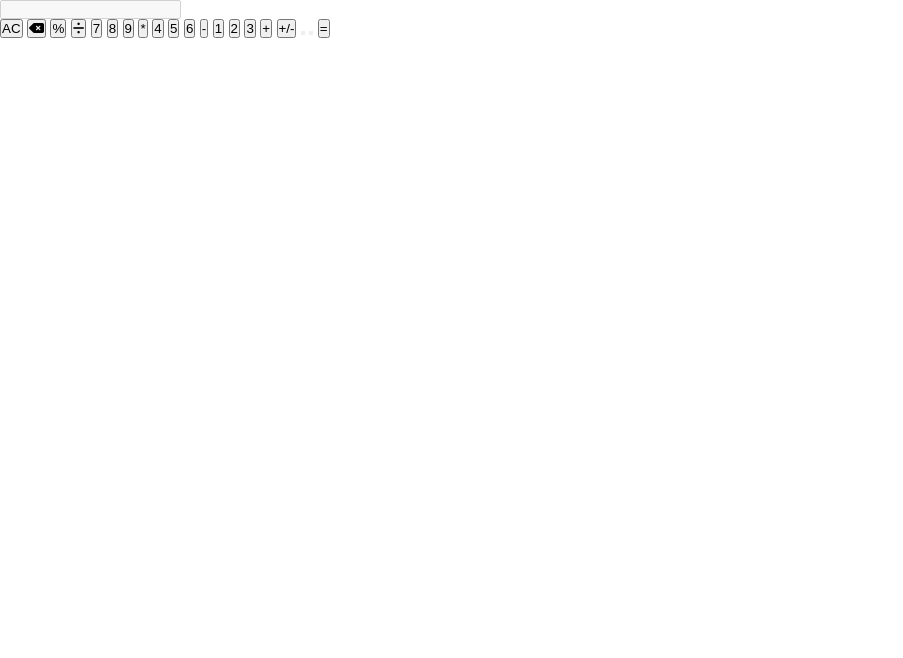
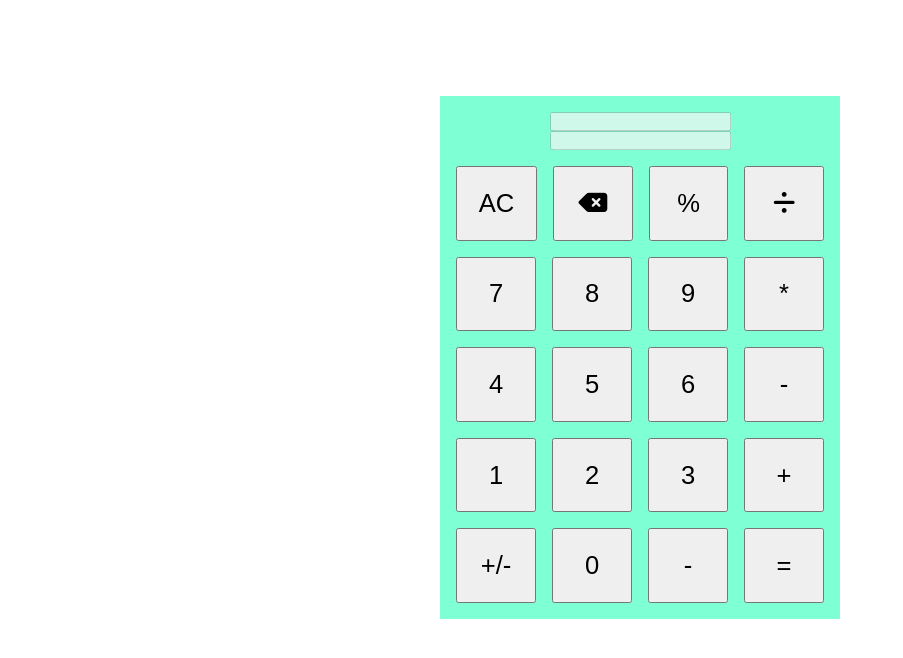
Before and after one commit to OguzhanKadakal/odin-project-calculator, a plain HTML site: page index.html in a window 1280 px wide. Shown: the whole page, without its empty margins (0-903 px from the left). Drawn offline with Linux system fonts and the light colour scheme; a web font is replaced by a local one.

Commit message:
Add several styles

```diff
--- a/index.html
+++ b/index.html
@@ -10,12 +10,15 @@
 </head>
 <body>
     <div id="calculator">
-        <input id="display" type="text" disabled>
+        <div id="display-container">
+            <input id="display-top" class="display-screen" type="text" disabled>
+            <input id="display" class="display-screen" type="text" disabled>
+        </div>
         <div id="button-container">
-            <button id="allClear" class="btn-delete">AC</button>
-            <button id="delete" class="btn-delete"><i class="fa-solid fa-delete-left"></i></button>
+            <button id="allClear" class="btn delete">AC</button>
+            <button id="deleteArrow" class="btn delete"><i class="fa-solid fa-delete-left"></i></button>
             <button id="modular" class="btn modular">%</button>
-            <button id="divide" class="btn-operator"><i class="fa-solid fa-divide"></i></button>
+            <button id="divide" class="btn operator"><i class="fa-solid fa-divide"></i></button>
 
             <button id="seven" class="btn number">7</button>
             <button id="eight" class="btn number">8</button>
@@ -33,9 +36,9 @@
             <button id="add" class="btn operator">+</button>
 
             <button id="positiveToNegative" class="btn">+/-</button>
-            <button id="zero" class="btn number"></button>
-            <button id="decimal" class="btn decimal-symbol"></button>
-            <button id="equals" class="btn-equal">=</button>
+            <button id="zero" class="btn number">0</button>
+            <button id="decimal" class="btn decimal-symbol">-</button>
+            <button id="equals" class="btn equal">=</button>
         </div>
     </div>
 </body>
--- a/styles.css
+++ b/styles.css
@@ -6,6 +6,35 @@
     font-family: 'Digital-7 Mono', sans-serif;
 }
 
-h1 {
-    font-family: 'Digital-7 Mono', sans-serif;
+#calculator {
+    display: flex;
+    flex-direction: column;
+    justify-content: center;
+    align-items: center;
+    width: 97%;
+    max-width: 400px;
+    margin: 6rem auto;
+    background-color: aquamarine;
+    gap: 1rem;
+    padding: 1rem;
 }
+
+#display-container {
+    display: flex;
+    flex-direction: column;
+    justify-content: center;
+    align-items: center;
+}
+
+#button-container {
+    display: flex;
+    flex-wrap: wrap;
+    gap: 1rem;
+}
+
+.btn {
+    flex: 1 1 calc(25% - 1rem);
+    padding: 1.3rem;
+    font-size: 1.6em;
+    text-align: center;
+}
```
